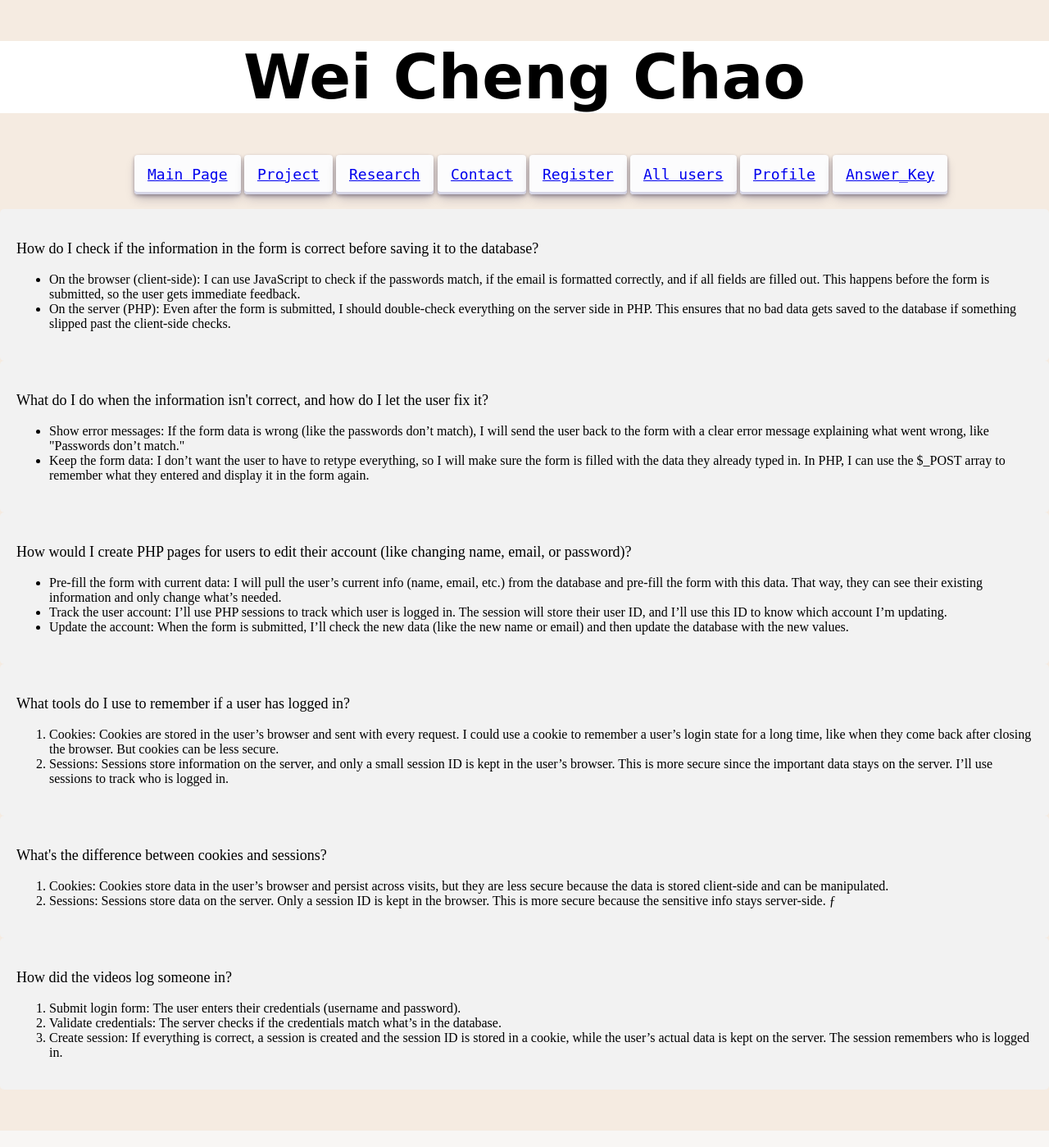
After one commit to CHAOLIN99/Web-php, a PHP site: page /answer.php in a window 1280 px wide. The commit adds this page. Shown: the whole page at 82% size. Run offline with PHP 8.4, Linux system fonts and the light colour scheme.

Commit message:
Add answer

```diff
--- /dev/null
+++ b/src/answer.php
@@ -0,0 +1,84 @@
+<?php include("head.php"); ?>
+
+<div>
+
+    <p>How do I check if the information in the form is correct before saving it to the database?</p>
+    <ul>
+        <li>On the browser (client-side):
+            I can use JavaScript to check if the passwords match, if the email is formatted correctly, and if all fields are filled out. This happens before the form is submitted, so the user gets immediate feedback.</li>
+        <li>On the server (PHP):
+            Even after the form is submitted, I should double-check everything on the server side in PHP. This ensures that no bad data gets saved to the database if something slipped past the client-side checks.
+
+        </li>
+    </ul>
+
+</div>
+
+<div>
+    <p>What do I do when the information isn't correct, and how do I let the user fix it?</p>
+    <ul>
+        <li>Show error messages:
+            If the form data is wrong (like the passwords don’t match), I will send the user back to the form with a clear error message explaining what went wrong, like "Passwords don’t match."</li>
+        <li>Keep the form data:
+            I don’t want the user to have to retype everything, so I will make sure the form is filled with the data they already typed in. In PHP, I can use the $_POST array to remember what they entered and display it in the form again.</li>
+    </ul>
+</div>
+
+<div>
+    <p>How would I create PHP pages for users to edit their account (like changing name, email, or password)?
+    </p>
+    <ul>
+        <li>Pre-fill the form with current data:
+            I will pull the user’s current info (name, email, etc.) from the database and pre-fill the form with this data. That way, they can see their existing information and only change what’s needed.
+
+        </li>
+        <li>Track the user account:
+            I’ll use PHP sessions to track which user is logged in. The session will store their user ID, and I’ll use this ID to know which account I’m updating.
+
+        </li>
+        <li>Update the account:
+            When the form is submitted, I’ll check the new data (like the new name or email) and then update the database with the new values.</li>
+    </ul>
+
+
+</div>
+
+<div>
+    <p>What tools do I use to remember if a user has logged in?</p>
+    <ol>
+        <li>Cookies:
+            Cookies are stored in the user’s browser and sent with every request. I could use a cookie to remember a user’s login state for a long time, like when they come back after closing the browser. But cookies can be less secure.</li>
+        <li>Sessions:
+            Sessions store information on the server, and only a small session ID is kept in the user’s browser. This is more secure since the important data stays on the server. I’ll use sessions to track who is logged in.
+
+        </li>
+    </ol>
+</div>
+
+<div>
+    <p>What's the difference between cookies and sessions?
+    </p>
+    <ol>
+        <li>Cookies:
+            Cookies store data in the user’s browser and persist across visits, but they are less secure because the data is stored client-side and can be manipulated.</li>
+        <li>Sessions:
+            Sessions store data on the server. Only a session ID is kept in the browser. This is more secure because the sensitive info stays server-side.
+
+            ƒ</li>
+    </ol>
+</div>
+
+<div>
+    <p>How did the videos log someone in?</p>
+    <ol>
+        <li>Submit login form: The user enters their credentials (username and password).</li>
+        <li>Validate credentials: The server checks if the credentials match what’s in the database.
+        </li>
+        <li>Create session: If everything is correct, a session is created and the session ID is stored in a cookie, while the user’s actual data is kept on the server. The session remembers who is logged in.
+        </li>
+    </ol>
+</div>
+
+
+
+<?php include("foot.php"); ?>
--- a/src/head.php
+++ b/src/head.php
@@ -13,13 +13,16 @@
       </header>
 
 
-   <nav>
+   <nav class="center">
     <ul>
         <li class="button-30"><a href="index.php">Main Page</a></li>
         <li class="button-30"><a href="project.php">Project</a></li>
         <li class="button-30"><a href="research.php">Research</a></li>
         <li class="button-30"><a href="contact.php">Contact</a></li>
         <li class="button-30"><a href="register.php">Register</a></li>
+        <li class="button-30"><a href="user.php">All users</a></li>
+        <li class="button-30"><a href="profile.php">Profile</a></li>
+        <li class="button-30"><a href="answer.php">Answer_Key</a></li>
     </ul>
    </nav>
 
--- a/src/style.css
+++ b/src/style.css
@@ -88,12 +88,6 @@ div {
 
 p {
   font-size: 18px;
-}
-
-.himg {
-  width: 400px;
-  padding: auto;
-  max-width: 100%;
 }
 
 main {
```
Also changed, not shown: src/profile.php (added, +49 -0 lines), src/register.php (+69 -15 lines), src/user.php (added, +36 -0 lines).
